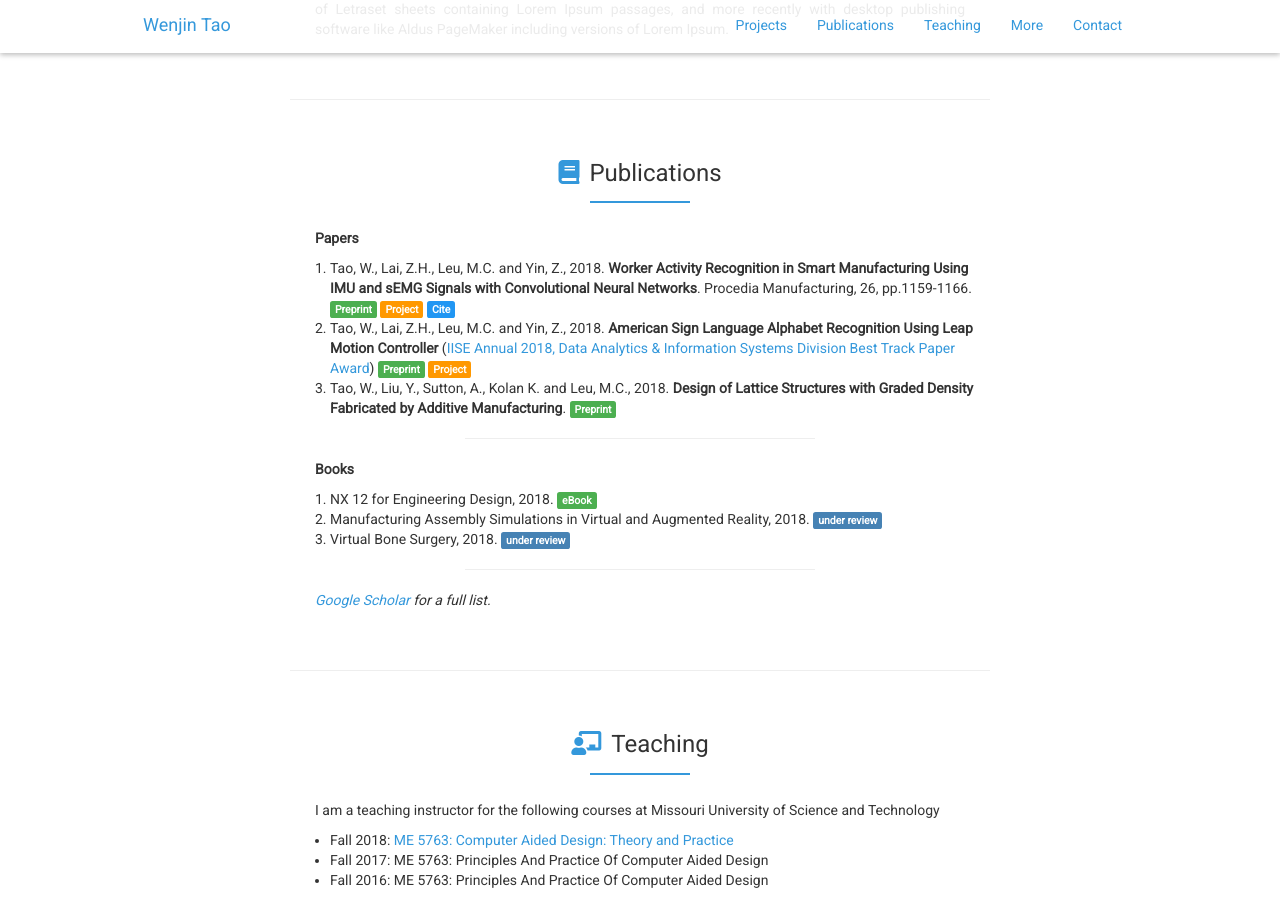
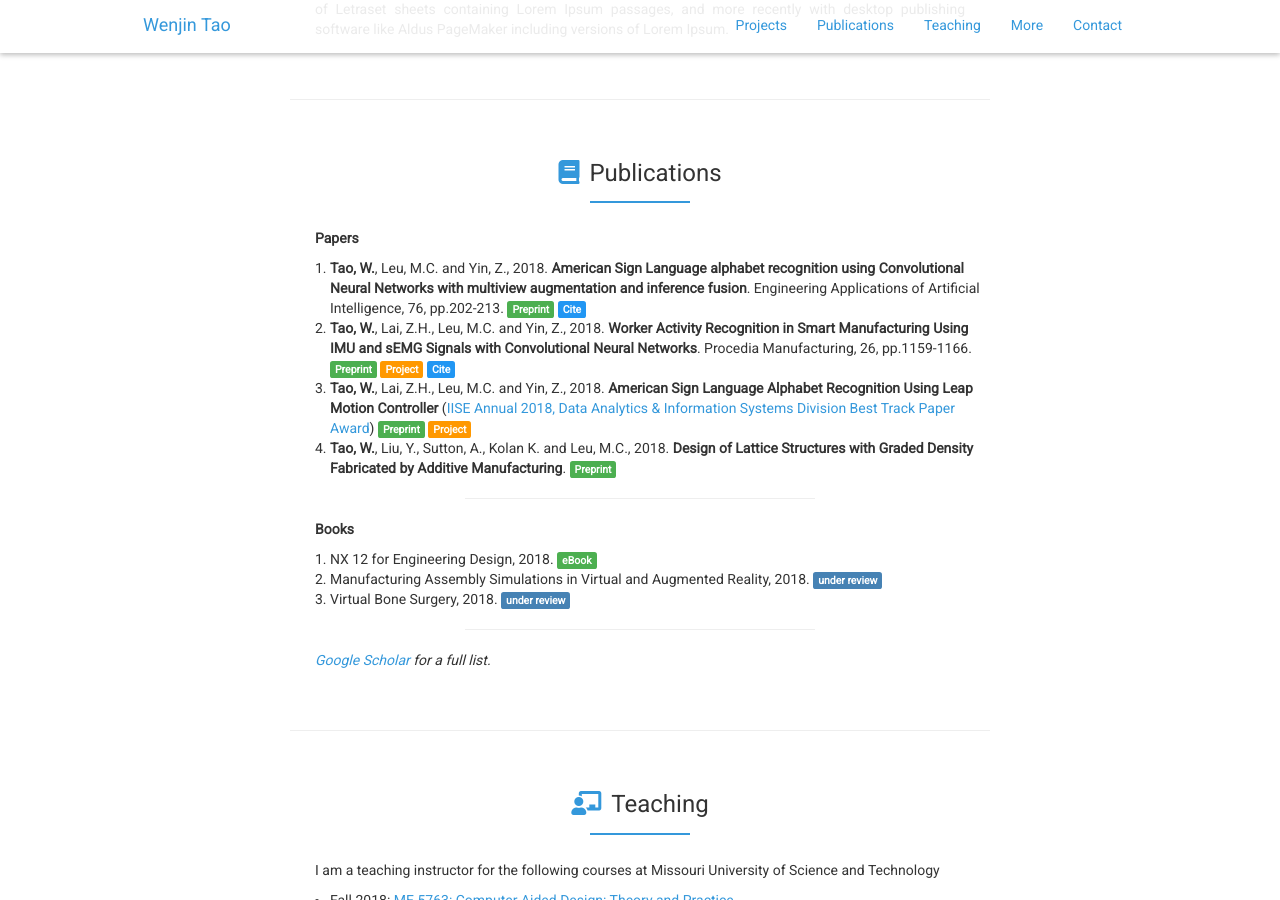
Before and after one commit to WenjinTao/WenjinTao.github.io, a Jekyll site: the page built from index.md, in a window 1280 px wide and 900 px high, scrolled down 2635 px. Built offline with Jekyll 4.4.1, drawn with Linux system fonts in a browser that asks for light colours; nearby versions of some CDN libraries; comment, search, counter and statistics services are not loaded; a style sheet for code colours, icons or effects is not loaded.

Commit message:
update index

```diff
--- a/index.md
+++ b/index.md
@@ -113,15 +113,16 @@ Lorem Ipsum is simply dummy text of the printing and typesetting industry. Lorem
 
 
 <hr class="divide-line">
-
 <section class="section-publications" id="publications">
 <h3><i class="fas fa-book"></i>Publications</h3>
 </section>
 <div markdown="1" class="pub-list">
 **Papers**
-1. Tao, W., Lai, Z.H., Leu, M.C. and Yin, Z., 2018. **Worker Activity Recognition in Smart Manufacturing Using IMU and sEMG Signals with Convolutional Neural Networks**. Procedia Manufacturing, 26, pp.1159-1166. [<span class="label preprint">Preprint</span>](https://wvvw.easychair.org/publications/preprint_open/gdT5) [<span class="label project">Project</span>](#) [<span class="label cite">Cite</span>](https://doi.org/10.1016/j.promfg.2018.07.152)
-1. Tao, W., Lai, Z.H., Leu, M.C. and Yin, Z., 2018. **American Sign Language Alphabet Recognition Using Leap Motion Controller** ([IISE Annual 2018, Data Analytics & Information Systems Division Best Track Paper Award](http://campaign.r20.constantcontact.com/render?m=1101700049774&ca=ed0c3be7-c33d-4f73-9cbe-2269222b73ca)) [<span class="label preprint">Preprint</span>](http://amz.xcdsystem.com/C5AB9227-CA78-AE70-2946FDB80F96639A_abstract_File8390/FinalPaper_1720_0306092921.pdf) [<span class="label project">Project</span>](https://sites.google.com/mst.edu/asl-leap/home)
-1. Tao, W., Liu, Y., Sutton, A., Kolan K. and Leu, M.C., 2018. **Design of Lattice Structures with Graded Density Fabricated by Additive Manufacturing**. [<span class="label preprint">Preprint</span>](https://wvvw.easychair.org/publications/preprint_open/L9DR)
+1. **Tao, W.**, Leu, M.C. and Yin, Z., 2018. **American Sign Language alphabet recognition using Convolutional Neural Networks with multiview augmentation and inference fusion**. Engineering Applications of Artificial Intelligence, 76, pp.202-213. [<span class="label preprint">Preprint</span>](https://www.researchgate.net/publication/328135251_American_Sign_Language_Alphabet_Recognition_Using_Convolutional_Neural_Networks_with_Multiview_Augmentation_and_Inference_Fusion) [<span class="label cite">Cite</span>](https://doi.org/10.1016/j.engappai.2018.09.006)
+1. **Tao, W.**, Lai, Z.H., Leu, M.C. and Yin, Z., 2018. **Worker Activity Recognition in Smart Manufacturing Using IMU and sEMG Signals with Convolutional Neural Networks**. Procedia Manufacturing, 26, pp.1159-1166. [<span class="label preprint">Preprint</span>](https://wvvw.easychair.org/publications/preprint_open/gdT5) [<span class="label project">Project</span>](#) [<span class="label cite">Cite</span>](https://doi.org/10.1016/j.promfg.2018.07.152)
+1. **Tao, W.**, Lai, Z.H., Leu, M.C. and Yin, Z., 2018. **American Sign Language Alphabet Recognition Using Leap Motion Controller** ([IISE Annual 2018, Data Analytics & Information Systems Division Best Track Paper Award](http://campaign.r20.constantcontact.com/render?m=1101700049774&ca=ed0c3be7-c33d-4f73-9cbe-2269222b73ca)) [<span class="label preprint">Preprint</span>](http://amz.xcdsystem.com/C5AB9227-CA78-AE70-2946FDB80F96639A_abstract_File8390/FinalPaper_1720_0306092921.pdf) [<span class="label project">Project</span>](https://sites.google.com/mst.edu/asl-leap/home)
+1. **Tao, W.**, Liu, Y., Sutton, A., Kolan K. and Leu, M.C., 2018. **Design of Lattice Structures with Graded Density Fabricated by Additive Manufacturing**. [<span class="label preprint">Preprint</span>](https://wvvw.easychair.org/publications/preprint_open/L9DR)
+
 
 <hr style="width: 50%">
 **Books**
@@ -178,7 +179,7 @@ I have received
 </section>
 I have served for
 - Presenting for visitors Profs. Jihong Yan and Chaozhong Guo from Harbin Institute of Technology, Oct. 5, 2018
-- Presenting for visitor [Prof. Kon-Well Wang]() from University of Michigan, Sep. 24, 2018
+- Presenting for visitor [Prof. Kon-Well Wang](https://me.engin.umich.edu/people/faculty/kon-well-wang) from University of Michigan, Sep. 24, 2018
 - Presenting for visitor [Prof. Wei Zhao](https://www.aus.edu/faculty/dr-wei-zhao) from the American University of Sharjah, UAE, Aug. 6, 2018
 - Presenting for visitors from [Brewer Science](https://www.brewerscience.com/), Aug. 7, 2018
 - Presenting for [Prof. Dazhong Wu](http://mae.ucf.edu/dazhong-wu/) from University of Central Florida, Jul. 20, 2018
```
